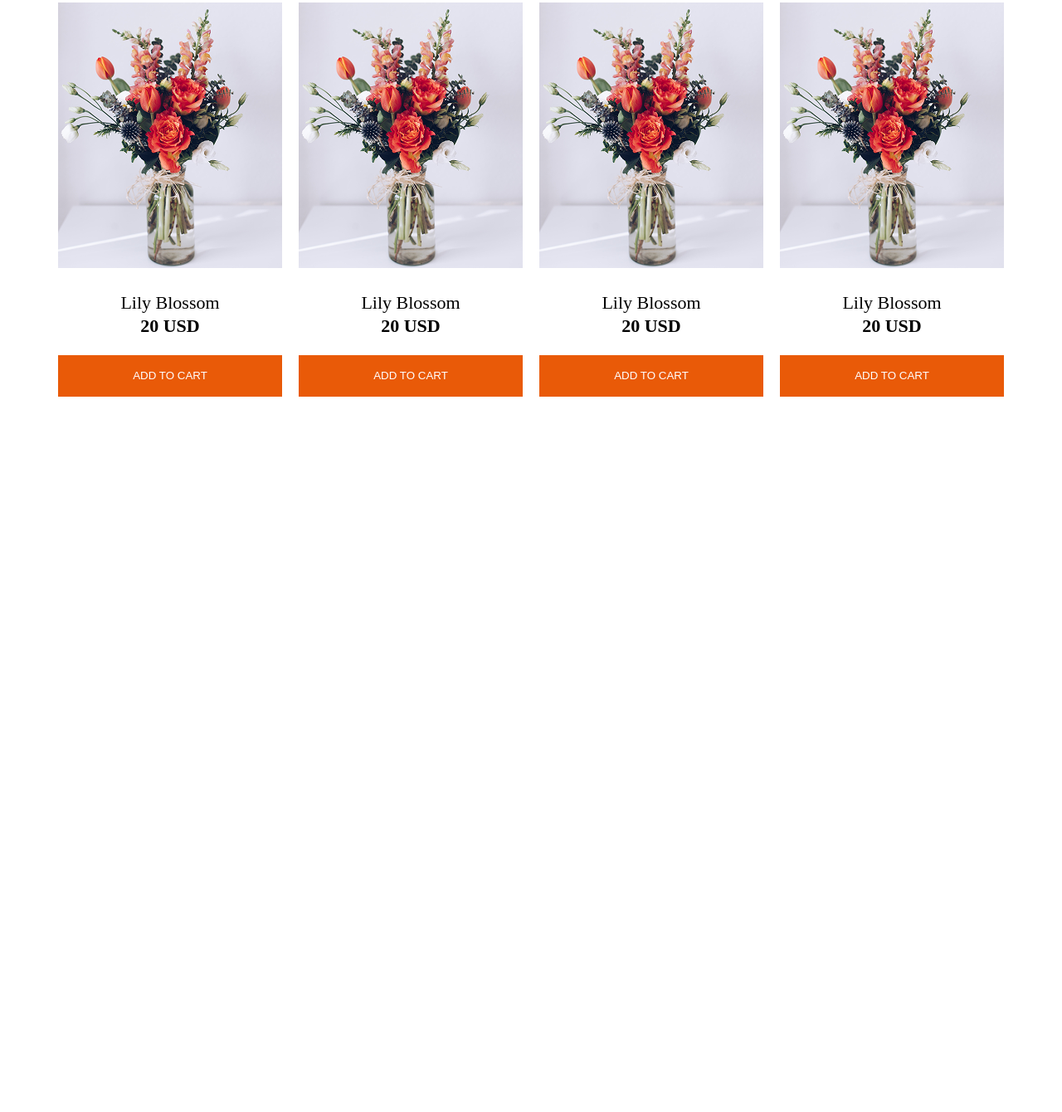
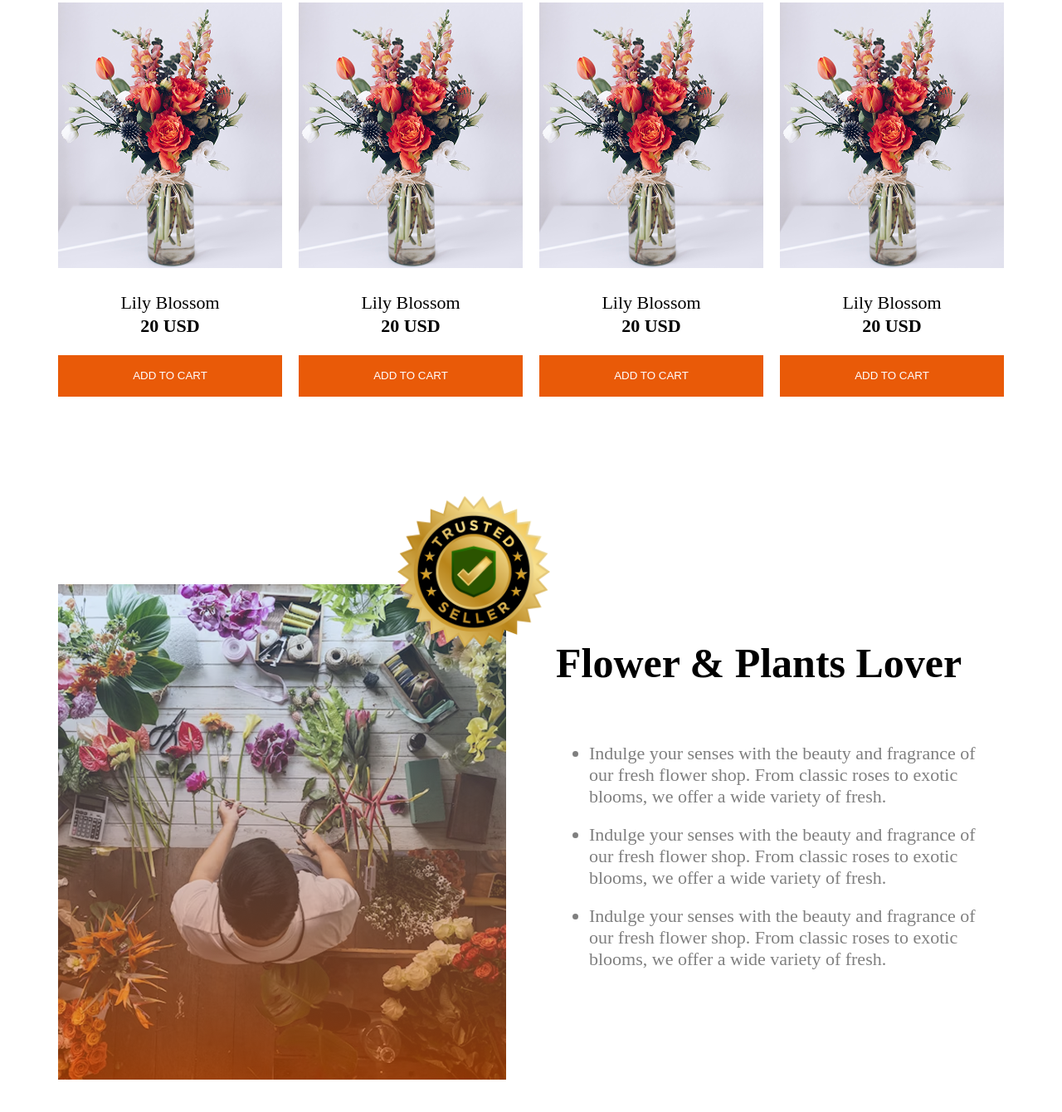
Before and after one commit to Mehadihasan1099/B12A02-Responsive-Flowers, a plain HTML site: page index.html in a window 1280 px wide. Shown: the part 1368-2708 px from the top of the page at 83% size. Before the commit the page ends 1854 px from the top, so only its background shows below. Drawn offline with Linux system fonts and the light colour scheme.

Commit message:
added badge

```diff
--- a/index.html
+++ b/index.html
@@ -5,6 +5,8 @@
     <meta name="viewport" content="width=device-width, initial-scale=1.0">
     <title>Document</title>
     <link rel="stylesheet" href="styels/styel.css">
+
+
 </head>
 <body>
     <header>
@@ -26,7 +28,7 @@
          <section class="banner">
             <div>
                 <h3 class="banner-header">ALWAYS <span class="reddish-orang">FRESH <br>FLOWERS</span></h3>
-                <p class="banner-text">Indulge your senses with the beauty and fragrance of our fresh flower shop. From classic roses to exotic blooms, we offer a wide variety of fresh flowers that are perfect for any occasion. </p>
+                <p class="second-colour-and-size">Indulge your senses with the beauty and fragrance of our fresh flower shop. From classic roses to exotic blooms, we offer a wide variety of fresh flowers that are perfect for any occasion. </p>
             </div>
             <div>
                 <img class="banner-img" src="assets/hero-flower.png" alt="">
@@ -35,7 +37,7 @@
          <!-- plant section -->
         <section class="plant-section">
             <h4 class="plant-section-titel"><span class="reddish-orang">Our</span> Plants</h4>
-            <p class="plant-section-description">Indulge your senses with the beauty and fragrance of our fresh flower shop. From classic roses to exotic blooms, we offer a wide variety of fresh.</p>
+            <p class="plant-section-description second-colour-and-size">Indulge your senses with the beauty and fragrance of our fresh flower shop. From classic roses to exotic blooms, we offer a wide variety of fresh.</p>
             <div class="card-container">
                 <div class="card">
 
@@ -100,6 +102,30 @@
                 </div>
             </div>
         </section>
+
+        <!-- Flower and plant lover section -->
+         <section>
+            <div class="store">
+                <div class="prantal ">
+                    <img class="badge" src="assets/trusted-badge.png" alt="">
+                    <img class="store-image" src="assets/flower-store.png" alt="">
+                </div>
+                <div>
+                    <h4>Flower & Plants Lover</h4>
+                    <ul class="second-colour-and-size">
+                        <li>
+                            Indulge your senses with the beauty and fragrance of our fresh flower shop. From classic roses to exotic blooms, we offer a wide variety of fresh.
+                        </li>
+                        <li>
+                            Indulge your senses with the beauty and fragrance of our fresh flower shop. From classic roses to exotic blooms, we offer a wide variety of fresh.
+                        </li>
+                        <li>
+                            Indulge your senses with the beauty and fragrance of our fresh flower shop. From classic roses to exotic blooms, we offer a wide variety of fresh.
+                        </li>
+                    </ul>
+                </div>
+            </div>
+         </section>
     </main>
 </body>
 </html>
--- a/styels/styel.css
+++ b/styels/styel.css
@@ -1,10 +1,15 @@
 
+
+@import url('https://fonts.googleapis.com/css2?family=Noto+Serif:ital,wght@0,100..900;1,100..900&display=swap');
 
 
 .reddish-orang{
     color: #E95A08;
 }
-
+.second-colour-and-size{
+    color: rgba(0, 0, 0, 0.5);
+    font-size: 22px;
+}
 
 
 .nav-sec .bold-text{
@@ -53,11 +58,6 @@
     font-size: 65px;
     margin-bottom: 0px;
 }
-.banner-text{
-    font-size: 22px;
-    color: rgba(0, 0, 0, 0.5);
-}
-
 
 /* plant section */
 
@@ -72,8 +72,7 @@
     margin-bottom: 0px;
 }
 .plant-section-description{
-    font-size: 22px;
-    color: rgba(0, 0, 0, 0.5);
+    padding: 0px 126px;
     margin-top: 22px;
 }
 .card img{
@@ -102,7 +101,33 @@
     gap: 20px;
     grid-template-columns: repeat(4, 1fr);
 }
+/* Trusted Plant Lover Badge */
 
+.badge{
+    position: absolute;
+    max-width: 256px;
+    margin-left: 373px;
+    margin-top: -143px;
+}
+.parental{
+    position: relative;
+}
+
+/* Flower and plant lover section */
+.store{
+    display: flex;
+    gap: 60px;
+    max-width: 71.25rem;
+    margin: 226px auto;
+}
+
+.store h4{
+    font-weight: 700;
+    font-size: 50px;
+}
+.store li{
+    margin-bottom: 20px;
+}
 
 /* mobile section */
 @media screen and (max-width: 576px) {
@@ -129,5 +154,15 @@
     .card-container{
         grid-template-columns: repeat(2, 1fr);
     }
+    /* Flower and plant lover section */
+    .badge{
+        visibility: hidden;
 
+    }
+    .store{
+        flex-direction: column;
+    }
+    .store-image{
+        max-width: 100%;
+    }
 }
```
